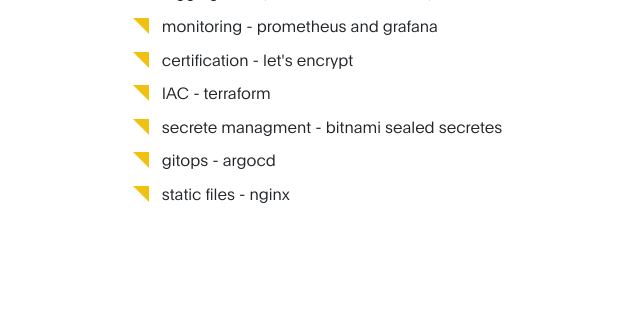
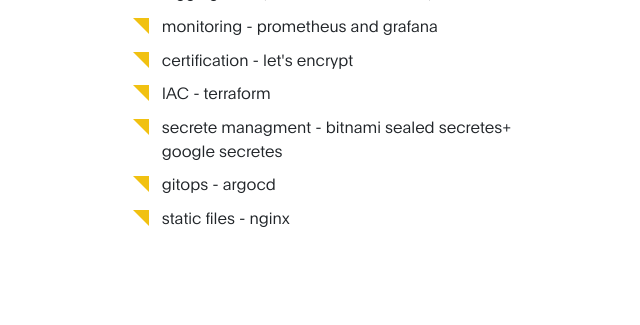
Before and after one commit to dvir-pashut/Devops-portfolio, a Flask app: page /project_detail in a window 1280 px wide. Shown: the part 3392-3717 px from the top of the page, without its empty margins (538-1178 px from the left). Run offline with Flask 2, Linux system fonts and the light colour scheme.

Commit message:
fixing the infra

```diff
--- a/templates/project-detail.html
+++ b/templates/project-detail.html
@@ -118,7 +118,7 @@ https://templatemo.com/tm-538-digital-trend
                         <li><span>monitoring       - prometheus and grafana</span></li>
                         <li><span>certification       - let's encrypt</span></li>
                         <li><span>IAC       - terraform</span></li>
-                        <li><span>secrete managment       - bitnami sealed secretes</span></li>
+                        <li><span>secrete managment       - bitnami sealed secretes+ google secretes</span></li>
                         <li><span>gitops       - argocd</span></li>
                         <li><span>static files       - nginx</span></li>
                       </ul>
```
